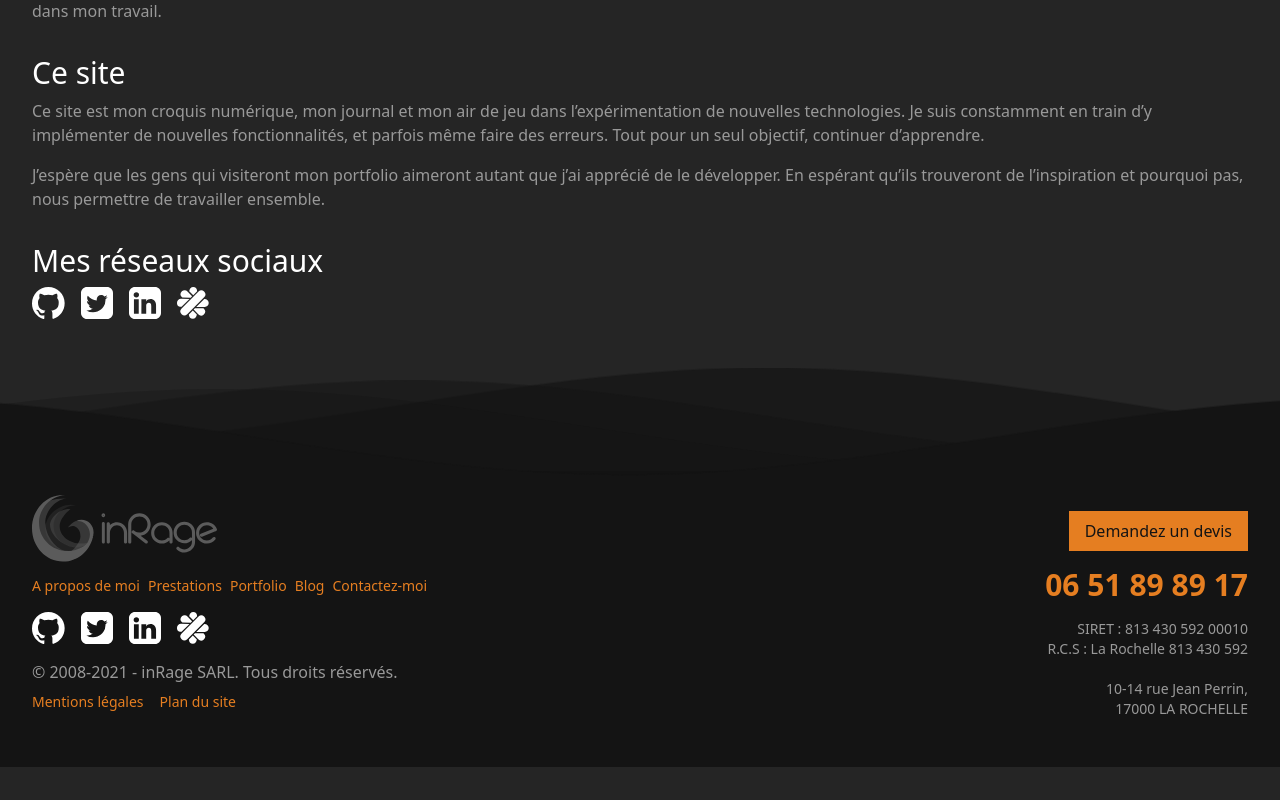
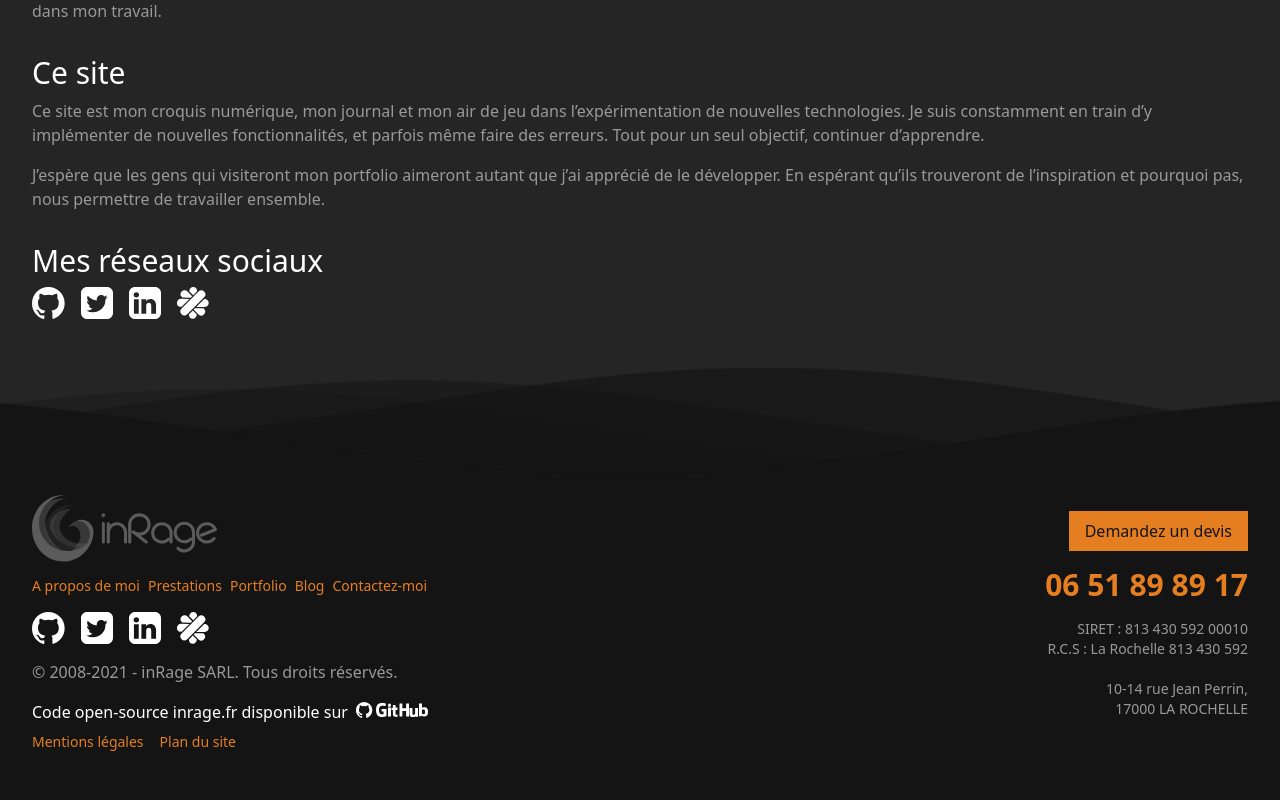
Before and after one commit to akiletour/inrage, a Next.js app: page /a-propos-de-moi in a window 1280 px wide. Shown: the part 2612-3412 px from the top of the page. Before the commit the page ends 3379 px from the top, so only its background shows below. Built offline with nearby package versions, Linux system fonts and the light colour scheme.

Commit message:
add open-source sentence on footer

```diff
--- a/components/layouts/Footer.tsx
+++ b/components/layouts/Footer.tsx
@@ -42,6 +42,13 @@ export default function Footer() {
             <div>
               © 2008-2021 - inRage SARL. Tous droits réservés.
             </div>
+            <a href="https://github.com/akiletour/inrage" className="text-white flex mt-2 items-center ">
+              Code open-source inrage.fr disponible sur
+              {' '}
+              <span className="block ml-1">
+                <Image width={72} height={16} src="/images/github-inline.svg" alt="Code open-source disponible sur Github" />
+              </span>
+            </a>
             <div className="mt-1 grid grid-flow-col gap-2 justify-start text-sm text-orange">
               <Link href={RouteLink.legals}><a>Mentions légales</a></Link>
               <Link href={RouteLink.sitemap}><a>Plan du site</a></Link>
```
Also changed, not shown: public/images/github-inline.svg (added).
